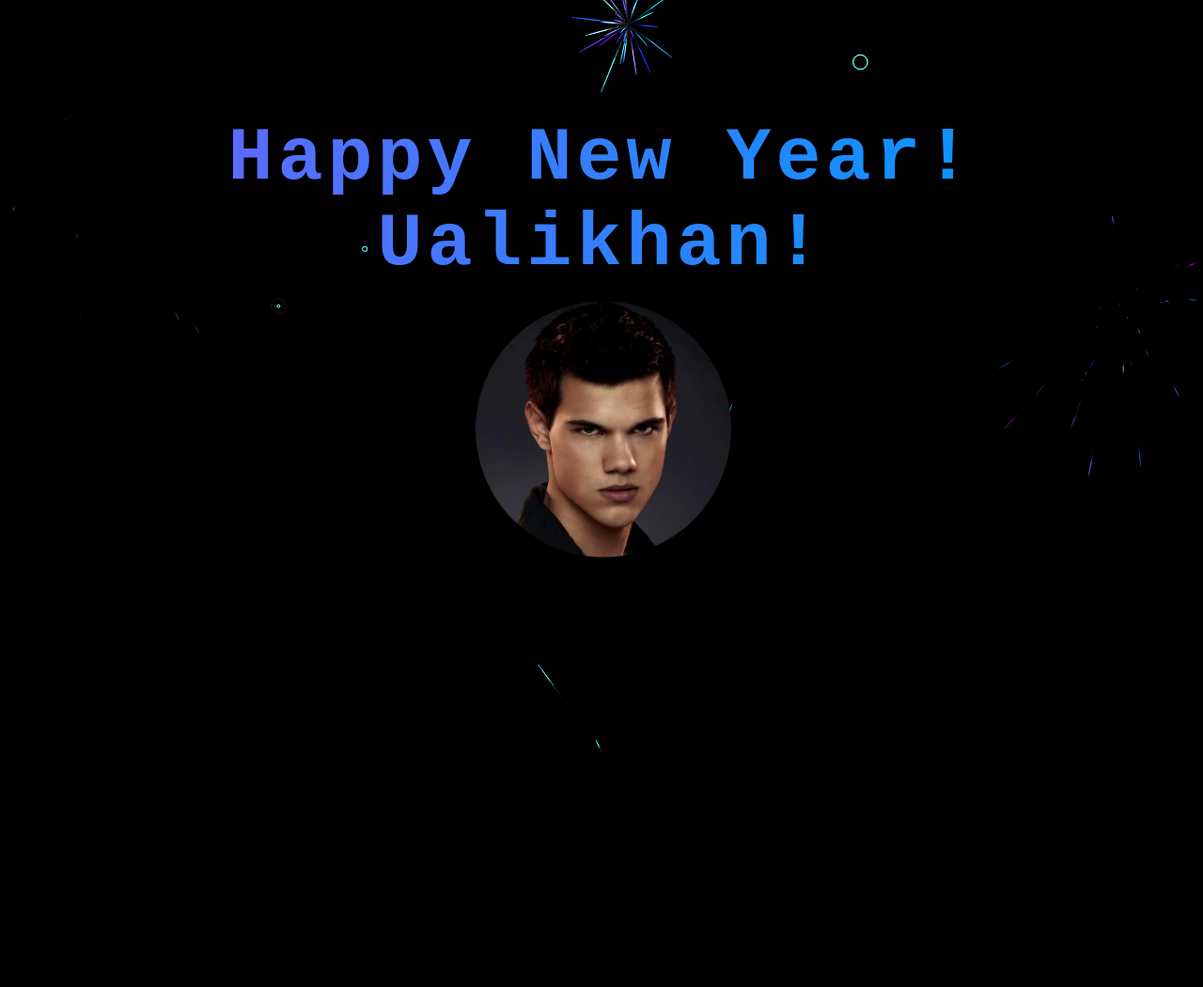
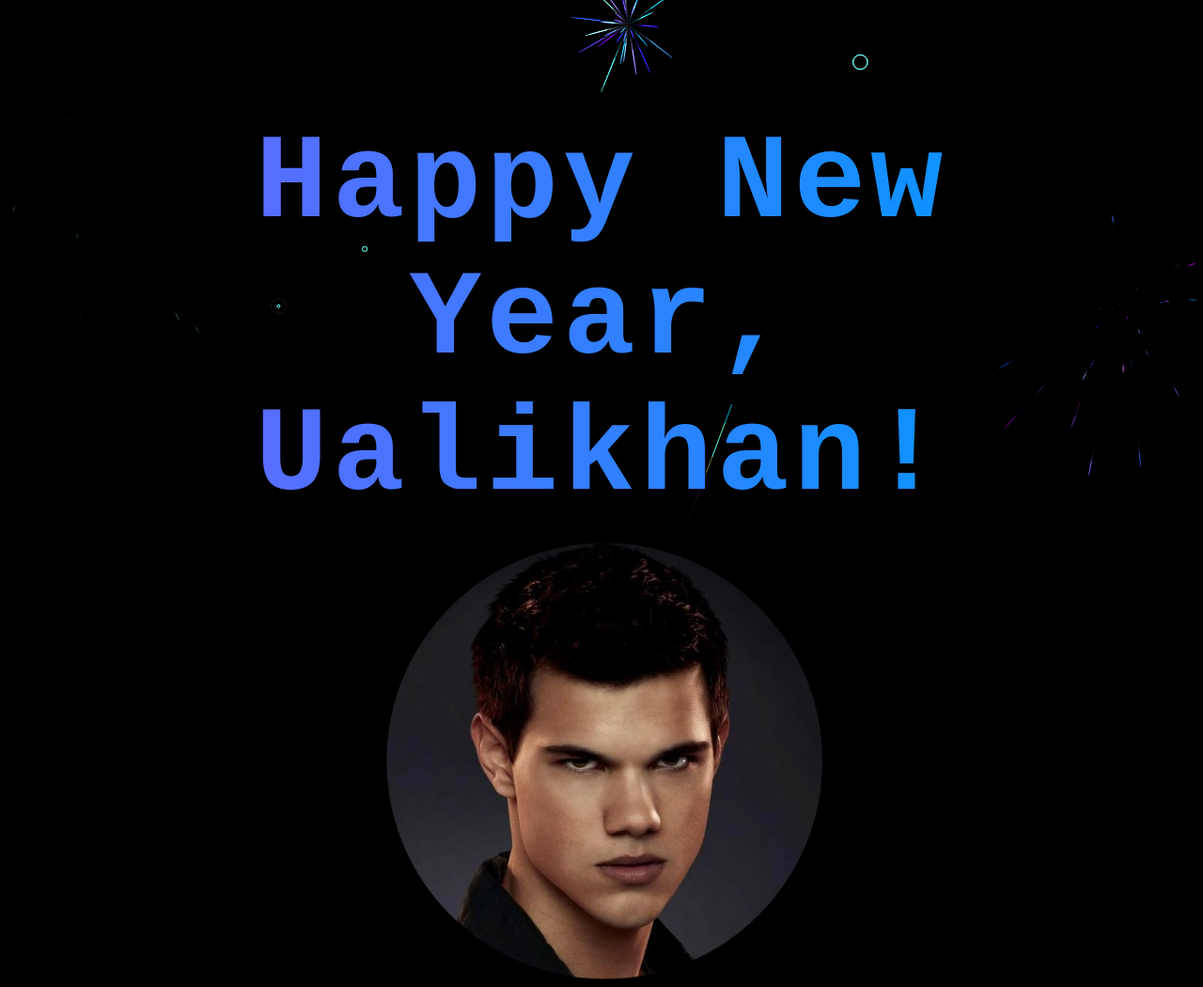
Before and after one commit to mymphe/ualikhan, a plain HTML site: page index.html in a window 1280 px wide. Shown: the whole page at 94% size. Before the commit the page ends 800 px from the top, so only its background shows below. Drawn offline with Linux system fonts and the light colour scheme.

Commit message:
fix styles

```diff
--- a/index.html
+++ b/index.html
@@ -13,9 +13,7 @@
     <!-- setup our canvas element -->
     <canvas id="canvas">Canvas is not supported in your browser.</canvas>
     <div id="shadowBox">
-        <h3 class="rainbow rainbow_text_animated">Happy New Year!
-            <br />
-            Ualikhan!
+        <h3 class="rainbow rainbow_text_animated">Happy New Year, Ualikhan!
         </h3>
         <img src="jacob.png" />
     </div>
--- a/styles.css
+++ b/styles.css
@@ -2,6 +2,11 @@
 body {
 	background: #000;
 	margin: 0;
+    width: 100vw;
+}
+
+* {
+    box-sizing: border-box;
 }
 
 canvas {
@@ -25,13 +30,13 @@ canvas {
 }
 
 img {
-    width: 300px;
+    width: 40vw;
 }
 
 .rainbow {
     text-align: center;
     text-decoration: underline;
-    font-size: 32px;
+    font-size: 10vw;
     font-family: monospace;
     letter-spacing: 5px;
 }
@@ -43,7 +48,6 @@ img {
     color: transparent;
     animation: rainbow_animation 1s ease-in-out infinite;
     background-size: 400% 100%;
-    font-size: 5rem;
     margin: 0 0 10px 0;
 }
 
```
